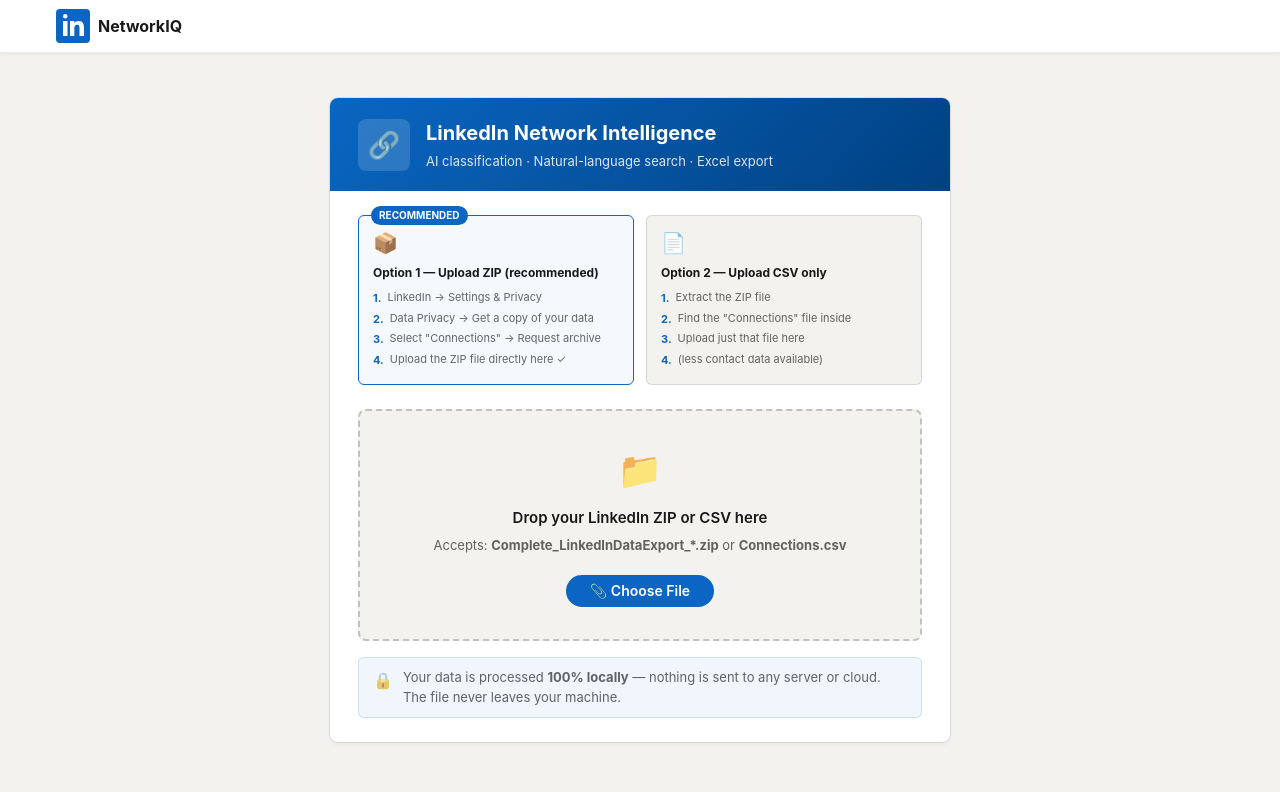
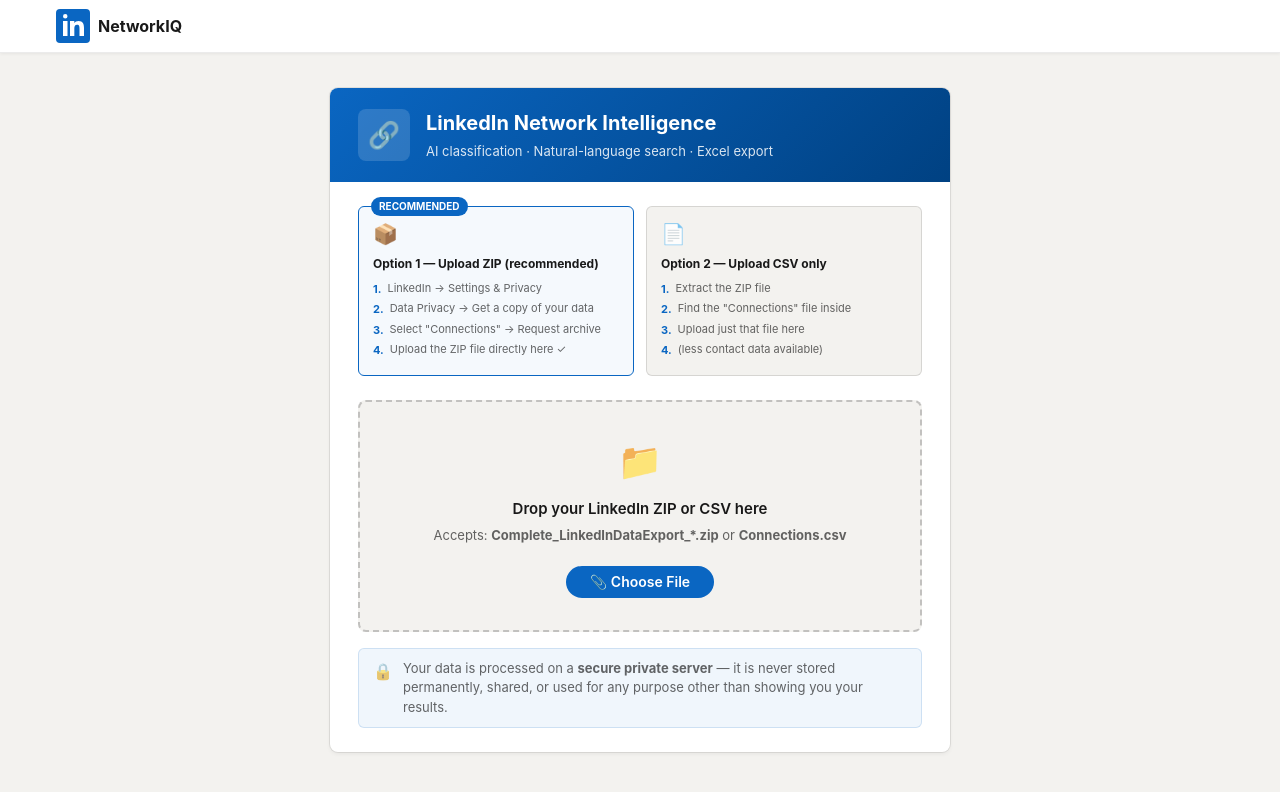
Before and after one commit to vedant131/linkedin-network-intelligence, a React (Vite) app in the folder frontend/: page / in a window 1280 px wide. Shown: the top 792 px of the page. Built offline with nearby package versions, Linux system fonts and the light colour scheme.

Commit message:
fix: correct misleading privacy text - data goes to Render backend

```diff
--- a/frontend/src/components/UploadZone.jsx
+++ b/frontend/src/components/UploadZone.jsx
@@ -113,7 +113,7 @@
               fontSize: 13, color: 'var(--li-text-2)',
             }}>
               <span style={{ fontSize: 16, flexShrink: 0 }}>🔒</span>
-              <span>Your data is processed <strong>100% locally</strong> — nothing is sent to any server or cloud. The file never leaves your machine.</span>
+              <span>Your data is processed on a <strong>secure private server</strong> — it is never stored permanently, shared, or used for any purpose other than showing you your results.</span>
             </div>
           </div>
         </div>
```
